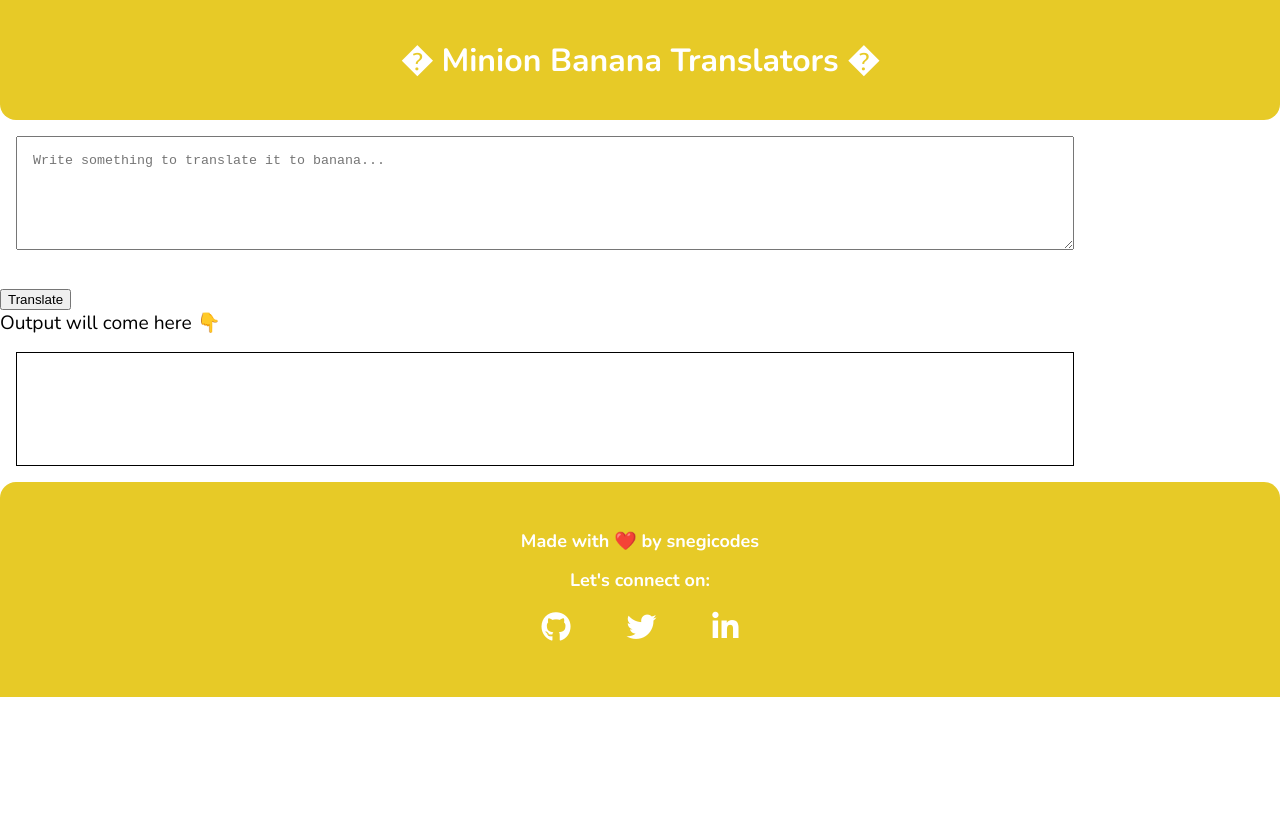
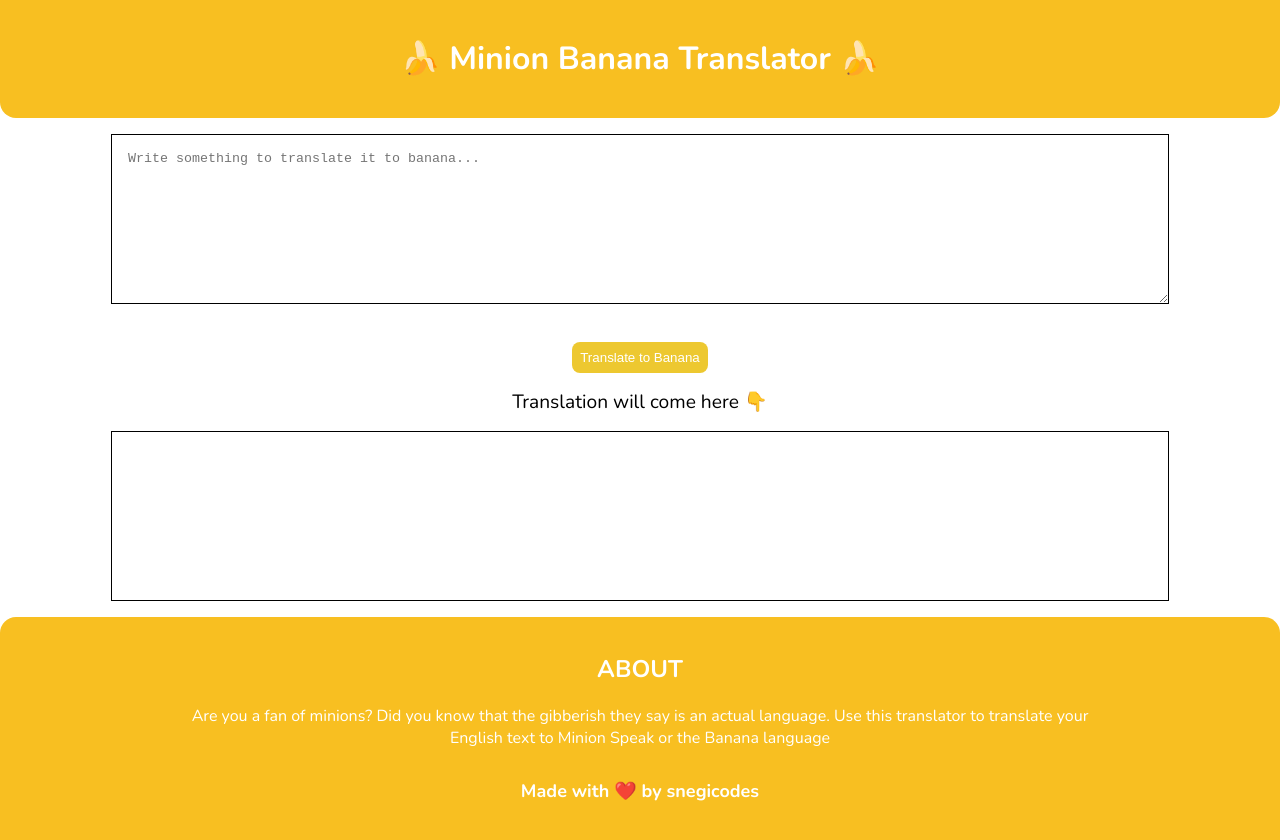
Before and after one commit to snegicodes/NeogCamp-mark06-MinionSpeak, a plain HTML site: page index.html in a window 1280 px wide. Before the commit the page ends 800 px from the top, so only its background shows below. Drawn offline with nearby package versions, Linux system fonts and the light colour scheme.

Commit message:
feat: translation fucntionality and styles added

```diff
--- a/app.js
+++ b/app.js
@@ -1,10 +1,8 @@
-var txtInput = document.querySelector("#input");
+var txtInput = document.querySelector("#txt-input");
 var outputDiv = document.querySelector("#txt-output");
 var btnTranslate = document.querySelector("#btn-translate");
 
-var serverURL = "https://lessonfourapi.tanaypratap.repl.co/translate/yoda.json";
-
-// var serverURL = "https://api.funtranslations.com/translate/minion.json";
+var serverURL = "https://api.funtranslations.com/translate/minion.json";
 
 function getTranslationURL(input) {
   return serverURL + "?" + "text=" + input;
--- a/index.html
+++ b/index.html
@@ -17,41 +17,26 @@
 
   <body>
     <header>
-      <h1>� Minion Banana Translators �</h1>
+      <h1> &#127820 Minion Banana Translator &#127820;</h1>
     </header>
 
-    <section>
+    <section class="main">
       <textarea
         id="txt-input"
         placeholder="Write something to translate it to banana..."
       ></textarea>
       <br />
-      <button id="btn-translate">Translate</button>
-
-      <div style="font-size: larger">Output will come here 👇</div>
+      <button id="btn-translate">Translate to Banana</button>
+      <div style="font-size: larger">Translation will come here 👇</div>
       <div id="txt-output"></div>
     </section>
 
     <footer class="footer">
-      <h2 class="footer-header">Made with ❤️ by snegicodes</h2>
-      <div class="footer-header">Let's connect on:</div>
-      <ul class="social-links list-non-bullet">
-        <li class="list-item-inline">
-          <a class="link" href="https://github.com/snegicodes"
-            ><i class="fa-brands fa-github"></i>
-          </a>
-        </li>
-        <li class="list-item-inline">
-          <a class="link" href="https://twitter.com/snegicodes"
-            ><i class="fa-brands fa-twitter"></i>
-          </a>
-        </li>
-        <li class="list-item-inline">
-          <a class="link" href="https://www.linkedin.com/in/snegicodes/"
-            ><i class="fa-brands fa-linkedin-in"></i>
-          </a>
-        </li>
-      </ul>
+      <div class="about">
+        <h2>ABOUT</h2>
+        <p class="container-center">Are you a fan of minions? Did you know that the gibberish they say is an actual language. Use this translator to translate your English text to Minion Speak or the Banana language</p>
+      </div>
+      <h5 class="footer-header">Made with ❤️ by snegicodes</h5>
     </footer>
 
     <script src="app.js" type="text/javascript"></script>
--- a/styles.css
+++ b/styles.css
@@ -1,9 +1,7 @@
 @import url('https://fonts.googleapis.com/css2?family=Nunito:wght@400;700&display=swap');
 
 :root {
-    --primary-color: #e7ca27;
-    --dark-gray: #6B7280;
-    --offWhite: #e9e9e9;
+    --primary-color: rgb(248, 191, 33);
 }
 
 body{
@@ -12,8 +10,9 @@ body{
 }
 
 textarea {
+    border: 1px solid black;
     width: 80%;
-    height: 10vh;
+    height: 17vh;
     display: block;
     margin: 1rem;
     padding: 1rem;
@@ -21,7 +20,7 @@ textarea {
 
 #txt-output {
     border: 1px solid black;
-    height: 10vh;
+    height: 17vh;
     width: 80%;
     margin: 1rem;
     padding: 1rem;
@@ -34,10 +33,29 @@ header {
     border-bottom-left-radius: 1rem;
     border-bottom-right-radius: 1rem;
     text-align: center;
+    font-size: 1rem;
 }
 
+.main{
+    margin: auto;
+    display: flex;
+    flex-direction: column;
+    align-items: center;
+    justify-content: center;
+}
 
-
+#btn-translate{
+    border: none;
+    background-color: #edc830;
+    padding: 0.5rem;
+    border-radius: 0.5rem;
+    -webkit-border-radius: 0.5rem;
+    -moz-border-radius: 0.5rem;
+    -ms-border-radius: 0.5rem;
+    -o-border-radius: 0.5rem;
+    color: white;
+    margin-bottom: 1rem;
+}
 .link {
     text-decoration: none;
     padding: 0.5rem 1rem;
@@ -55,7 +73,7 @@ header {
 
 .footer{
     background-color: var(--primary-color);
-    padding: 2rem 1rem;
+    padding: 1rem 1rem;
     color: white;
     text-align: center;
     border-top-right-radius: 1rem;
@@ -66,12 +84,7 @@ header {
     font-weight: bold;
     font-size: large;
 }
-
-.footer a {
-    color:white;
-    font-size: 30px;
+.container-center {
+    max-width: 900px;
+    margin: auto;
 }
-
-.footer ul{
-    padding-inline-start: 0px ;
-}
```
